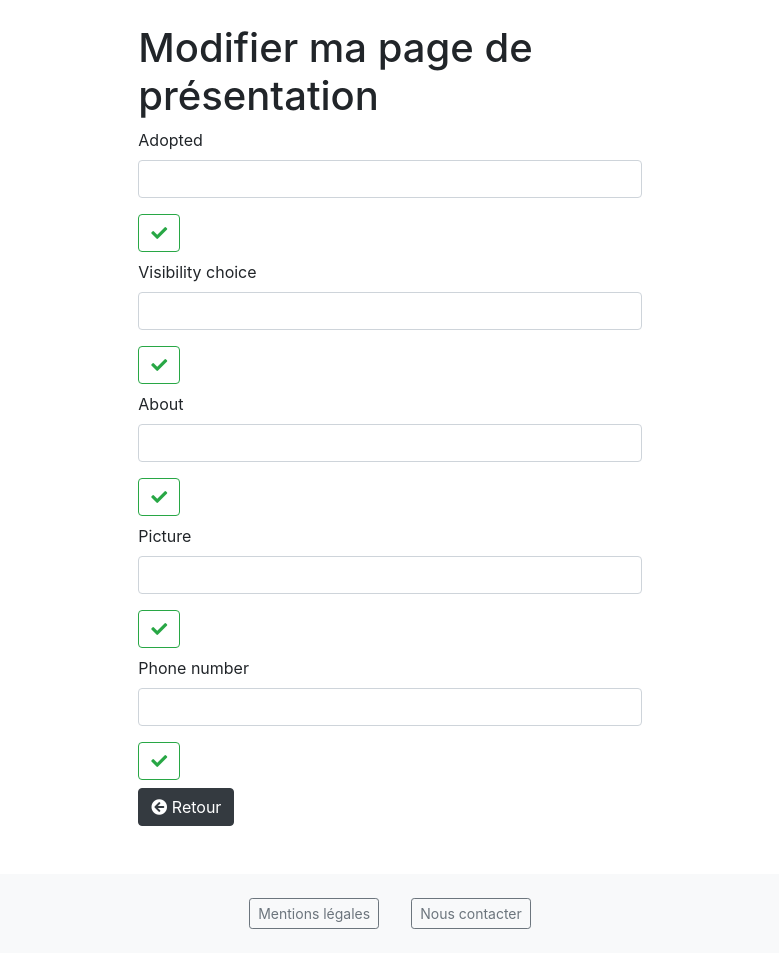
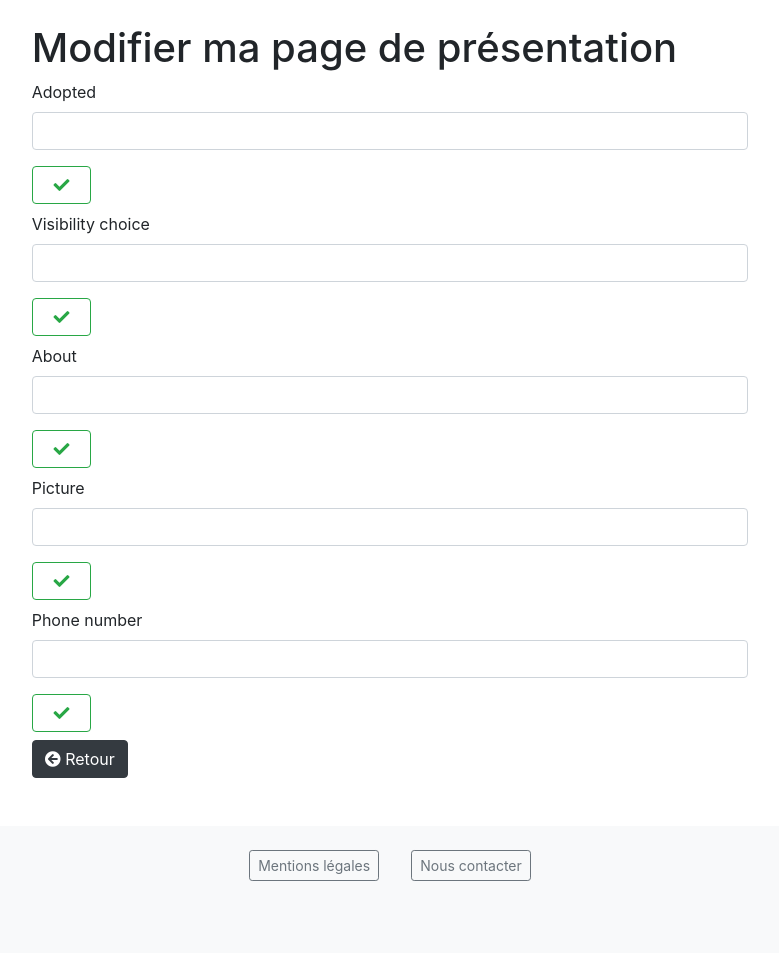
Before and after one commit to cyrielmartin/adopte-un-alternant, a Symfony app: template templates/candidate/profil/about.html.twig in a window 1280 px wide. Shown: the part 74-1027 px from the top of the page, without its empty margins (250-1029 px from the left). After the commit the page ends 955 px from the top, so only its background shows below. Run offline with Twig, Linux system fonts and the light colour scheme; the template is opened without the code that fills it, so the values that code supplies are empty; form fields are guessed from the names that the template uses; some libraries are stand-ins or nearby versions.

Commit message:
petite amélioration visuelle

```diff
--- a/src/Form/VisitCardType.php
+++ b/src/Form/VisitCardType.php
@@ -43,6 +43,7 @@ class VisitCardType extends AbstractType
             ] )
             ->add('visibilityChoice', ChoiceType::class, [
                 'label' => 'Sur votre profil public, que souhaitez-vous afficher ?',
+                'help' => 'Les entreprises identifiées ont accès à l\'ensemble de vos informations',
                 'choices' => [
                     'Prénom et nom' => 0,
                     'Nom uniquement' => 1,
--- a/templates/candidate/profil/about.html.twig
+++ b/templates/candidate/profil/about.html.twig
@@ -6,7 +6,7 @@
 {% endblock %}
 
 {% block body %}
-<div class="col-10 col-md-5 mx-auto my-4">
+<div class="col-10 col-md-7 mx-auto my-4">
 <h1>Modifier ma page de présentation</h1>
     {# Messages flash #}
     {% for message in app.flashes('notice') %}
```
